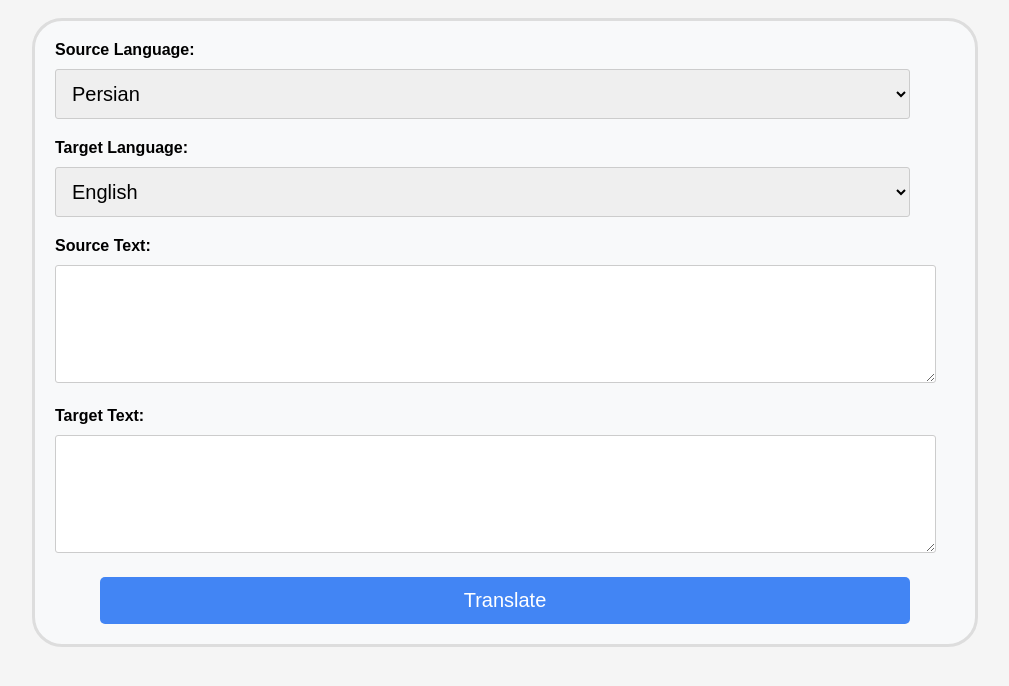
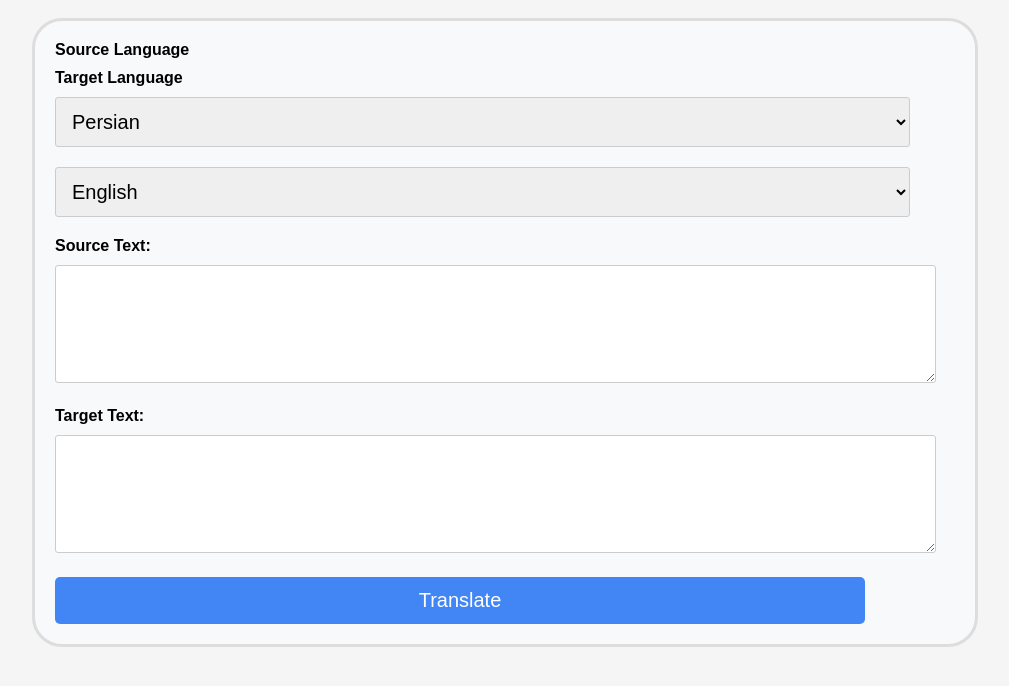
Before and after one commit to rezaanbarsooz79/Translator-using-API-for-Farsi-to-English, a plain HTML site: page index.html in a window 1280 px wide. Shown: the part 110-796 px from the top of the page, without its empty margins (135-1144 px from the left). Drawn offline with Linux system fonts and the light colour scheme.

Commit message:
Update index.html

```diff
--- a/index.html
+++ b/index.html
@@ -15,7 +15,7 @@
         label,
         input,
         button {
-            display: block;
+            /* display: block; */
             margin-bottom: 10px;
         }
     </style>
@@ -24,17 +24,21 @@
 <body>
     <h1>Translation</h1>
     <form>
-        <label for="source-language">Source Language:</label>
+        <div class="lab-class">
+            <label for="source-language">Source Language</label>
+            <label for="target-language">Target Language</label>
+        </div>
+        <div class="sel-clas">
             <select name="source-language" id="source-language">
                 <option value="fa">Persian</option>
                 <option value="en">English</option>
             </select>
 
-        <label for="target-language">Target Language:</label>
             <select name="target-language" id="target-language">
                 <option value="en">English</option>
                 <option value="fa">Persian</option>
             </select>
+        </div>
 
         <label for="source-text">Source Text:</label>
         <textarea id="source-text" rows="4"></textarea>
```
Lines whose indentation alone changed are shown as unchanged.
